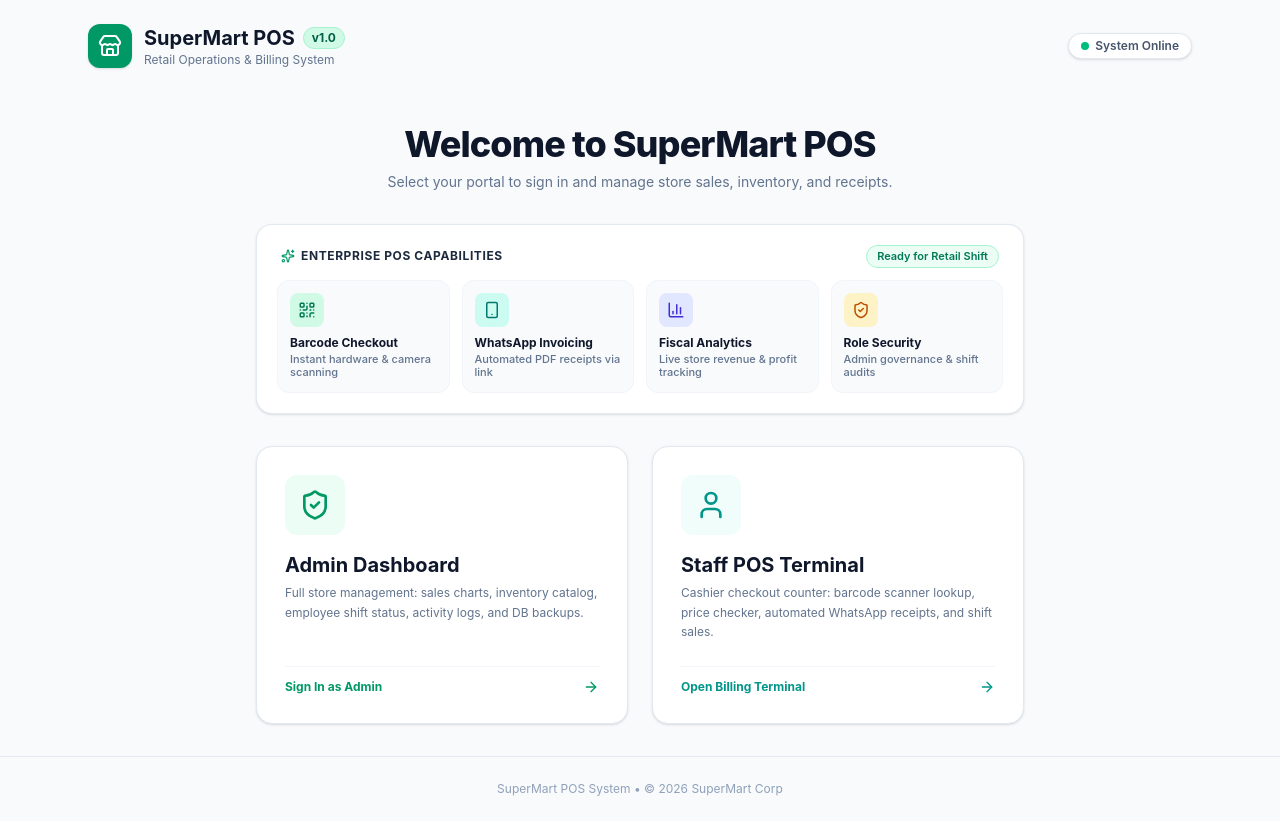
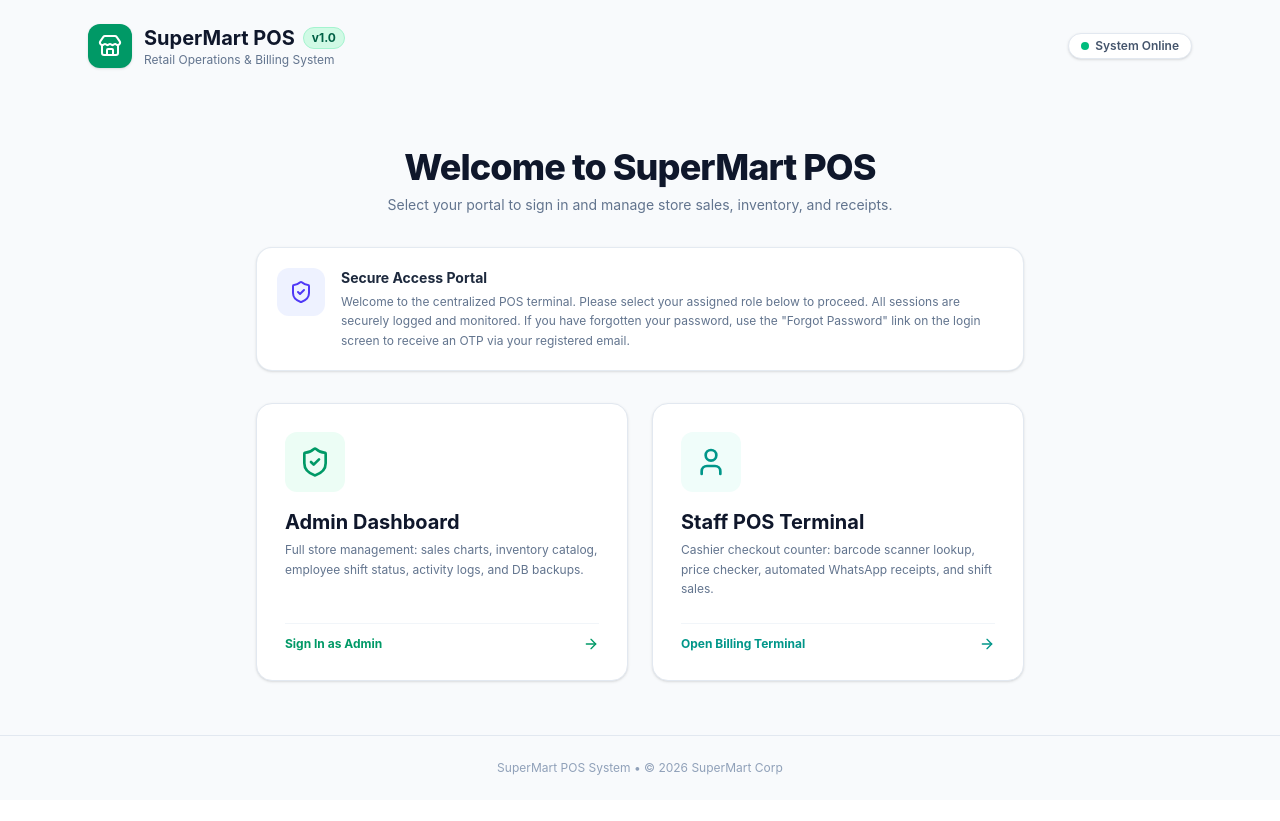
Before and after one commit to sarveshraut400-commits/Billing-Sys, a React app: page / in a window 1280 px wide. After the commit the page ends 800 px from the top, so only its background shows below. Built offline with nearby package versions, Linux system fonts and the light colour scheme; no server answers; the HTML template or start-up script is replaced by a standard one.

Commit message:
refactor: Clean up Home UI and finalize admin email logic

```diff
--- a/src/App.jsx
+++ b/src/App.jsx
@@ -67,7 +67,7 @@ export default function App() {
       setCurrentUser({
         role: userData,
         name: userData === 'admin' ? 'System' : 'Employee',
-        email: userData === 'admin' ? 'systemdefault96@gmail.com' : 'employee@store.com'
+        email: userData === 'admin' ? 'admin@supermart.com' : 'employee@store.com'
       });
     } else {
       setCurrentUser(userData);
--- a/src/pages/Home.jsx
+++ b/src/pages/Home.jsx
@@ -146,61 +146,20 @@ export default function Home({ onLogin }) {
               </p>
             </div>
 
-            {/* Informative Highlights & Capabilities Banner */}
-            <div className="bg-white border border-slate-200/90 p-4 sm:p-5 rounded-2xl max-w-3xl mx-auto shadow-sm">
-              <div className="flex items-center justify-between gap-2 mb-3 px-1">
-                <span className="text-xs font-bold text-slate-800 uppercase tracking-wider flex items-center gap-1.5">
-                  <Sparkles size={14} className="text-emerald-600" />
-                  Enterprise POS Capabilities
-                </span>
-                <span className="text-[11px] font-semibold text-emerald-700 bg-emerald-50 px-2.5 py-0.5 rounded-full border border-emerald-200">
-                  Ready for Retail Shift
-                </span>
+            {/* Informative System Guide */}
+            <div className="bg-white border border-slate-200/90 p-5 rounded-2xl max-w-3xl mx-auto shadow-sm flex items-start gap-4">
+              <div className="p-3 bg-indigo-50 text-indigo-600 rounded-xl shrink-0">
+                <ShieldCheck size={24} />
               </div>
-              <div className="grid grid-cols-2 sm:grid-cols-4 gap-3 text-left">
-                <div className="p-3 rounded-xl bg-slate-50 border border-slate-100 flex flex-col justify-between hover:bg-emerald-50/50 hover:border-emerald-200/80 transition group">
-                  <div className="p-2 bg-emerald-100 text-emerald-700 rounded-lg w-fit mb-2 group-hover:scale-105 transition">
-                    <QrCode size={18} />
-                  </div>
-                  <div>
-                    <div className="text-xs font-bold text-slate-900">Barcode Checkout</div>
-                    <div className="text-[11px] text-slate-500 font-medium leading-tight mt-0.5">Instant hardware & camera scanning</div>
-                  </div>
-                </div>
-
-                <div className="p-3 rounded-xl bg-slate-50 border border-slate-100 flex flex-col justify-between hover:bg-teal-50/50 hover:border-teal-200/80 transition group">
-                  <div className="p-2 bg-teal-100 text-teal-700 rounded-lg w-fit mb-2 group-hover:scale-105 transition">
-                    <Smartphone size={18} />
-                  </div>
-                  <div>
-                    <div className="text-xs font-bold text-slate-900">WhatsApp Invoicing</div>
-                    <div className="text-[11px] text-slate-500 font-medium leading-tight mt-0.5">Automated PDF receipts via link</div>
-                  </div>
-                </div>
-
-                <div className="p-3 rounded-xl bg-slate-50 border border-slate-100 flex flex-col justify-between hover:bg-indigo-50/50 hover:border-indigo-200/80 transition group">
-                  <div className="p-2 bg-indigo-100 text-indigo-700 rounded-lg w-fit mb-2 group-hover:scale-105 transition">
-                    <BarChart3 size={18} />
-                  </div>
-                  <div>
-                    <div className="text-xs font-bold text-slate-900">Fiscal Analytics</div>
-                    <div className="text-[11px] text-slate-500 font-medium leading-tight mt-0.5">Live store revenue & profit tracking</div>
-                  </div>
-                </div>
-
-                <div className="p-3 rounded-xl bg-slate-50 border border-slate-100 flex flex-col justify-between hover:bg-amber-50/50 hover:border-amber-200/80 transition group">
-                  <div className="p-2 bg-amber-100 text-amber-700 rounded-lg w-fit mb-2 group-hover:scale-105 transition">
-                    <ShieldCheck size={18} />
-                  </div>
-                  <div>
-                    <div className="text-xs font-bold text-slate-900">Role Security</div>
-                    <div className="text-[11px] text-slate-500 font-medium leading-tight mt-0.5">Admin governance & shift audits</div>
-                  </div>
-                </div>
+              <div className="text-left">
+                <h3 className="text-sm font-bold text-slate-800">Secure Access Portal</h3>
+                <p className="text-xs text-slate-500 mt-1 leading-relaxed">
+                  Welcome to the centralized POS terminal. Please select your assigned role below to proceed.
+                  All sessions are securely logged and monitored. If you have forgotten your password, use the
+                  "Forgot Password" link on the login screen to receive an OTP via your registered email.
+                </p>
               </div>
-            </div>
-
-            {/* Role Cards Grid */}
+            </div>            {/* Role Cards Grid */}
             <div className="grid grid-cols-1 md:grid-cols-2 gap-6 max-w-3xl mx-auto">
 
               {/* Admin Card */}
--- a/src/pages/Settings/Settings.jsx
+++ b/src/pages/Settings/Settings.jsx
@@ -31,7 +31,7 @@ export default function Settings() {
   const [shopInfo, setShopInfo] = useState({
     name: 'SuperMart POS',
     phone: '+91 9876543210',
-    email: 'systemdefault96@gmail.com',
+    email: 'admin@supermart.com',
     gstin: '27AABCU9603R1ZM',
     address: '123 Main Commercial Hub, Mumbai, MH, India',
     receiptFooter: 'Thank you for shopping with us! Visit again.'
--- a/users.json
+++ b/users.json
@@ -1,6 +1,6 @@
 {
     "admin": {
-        "email": "systemdefault96@gmail.com",
+        "email": "admin@supermart.com",
         "password": "admin",
         "otp": null
     },
```
Also changed, not shown: 1 other file (tests, documents, lock files or other folders).
